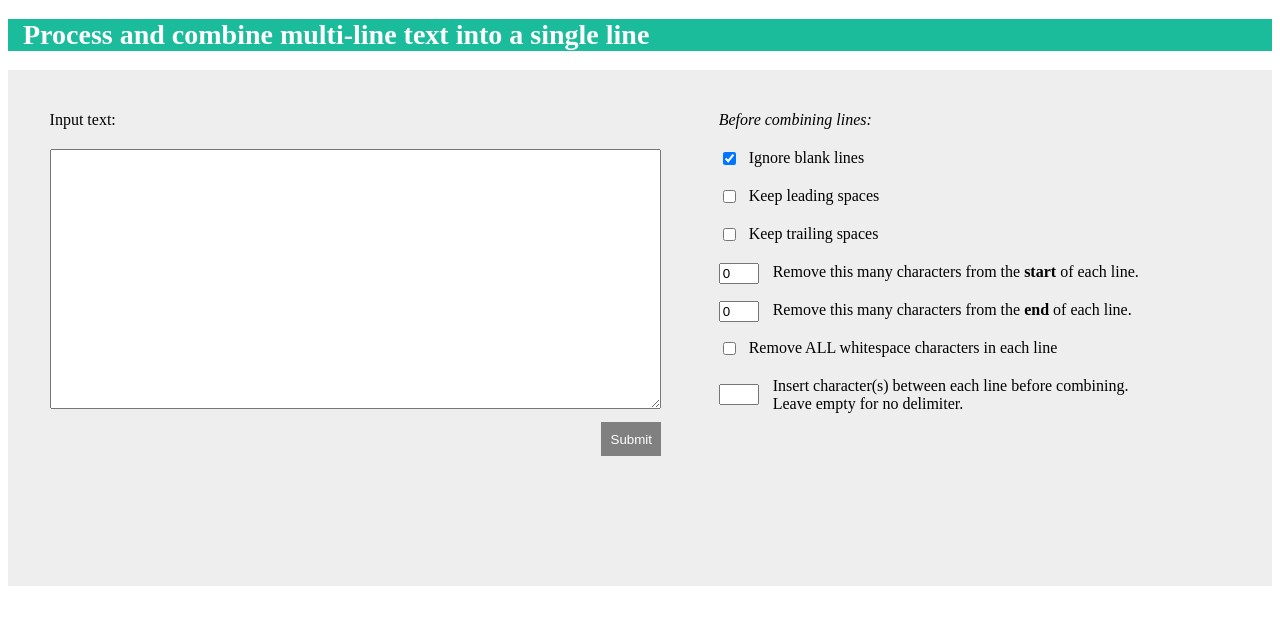
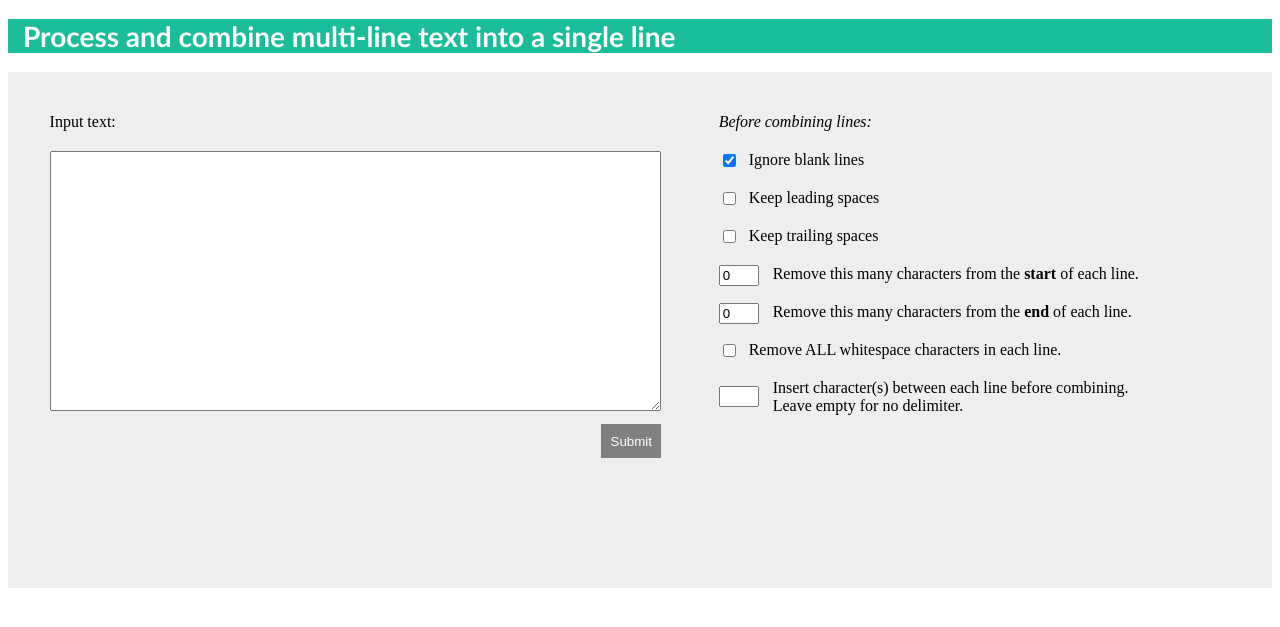
Before and after one commit to vtlim/textsmoosh, a Flask app: page / in a window 1280 px wide. Shown: the top 627 px of the page. Run offline with Flask 2, Linux system fonts and the light colour scheme.

Commit message:
formatting updates

```diff
--- a/static/styles/main.css
+++ b/static/styles/main.css
@@ -5,7 +5,7 @@
   font-size: 14px;
   padding-left: 15px;
   padding-top: 0.015px;
-  padding-bottom: 0.012px;
+  padding-bottom: 0.015px;
   margin-top: 0px;
 }
 
--- a/templates/mainpage.html
+++ b/templates/mainpage.html
@@ -9,7 +9,7 @@
   <body>
 
     <div class="header">
-      <h1>Process and combine multi-line text into a single line</h1>
+      <h1 style="font-family:calibri;">Process and combine multi-line text into a single line</h1>
     </div>
 
     <form method="POST" class="myform">
@@ -41,7 +41,7 @@
         <label for="textbox-rm-end" class="options-label2">Remove this many characters from the <b>end</b> of each line.</label>
         <br>
         <input type="checkbox" id="checkbox-spaces" name="remove-all-spaces"/>
-        <label for="checkbox-spaces" class="options-label1">Remove ALL whitespace characters in each line</label>
+        <label for="checkbox-spaces" class="options-label1">Remove ALL whitespace characters in each line.</label>
         <br>
         <input id="textbox-delimiter" name="delimiter" style="width:40px"/>
         <label for="textbox-delimiter" class="options-label2">Insert character(s) between each line before combining.<br>Leave empty for no delimiter.</label>
```
Also changed, not shown: README.md, screenshot.png.
